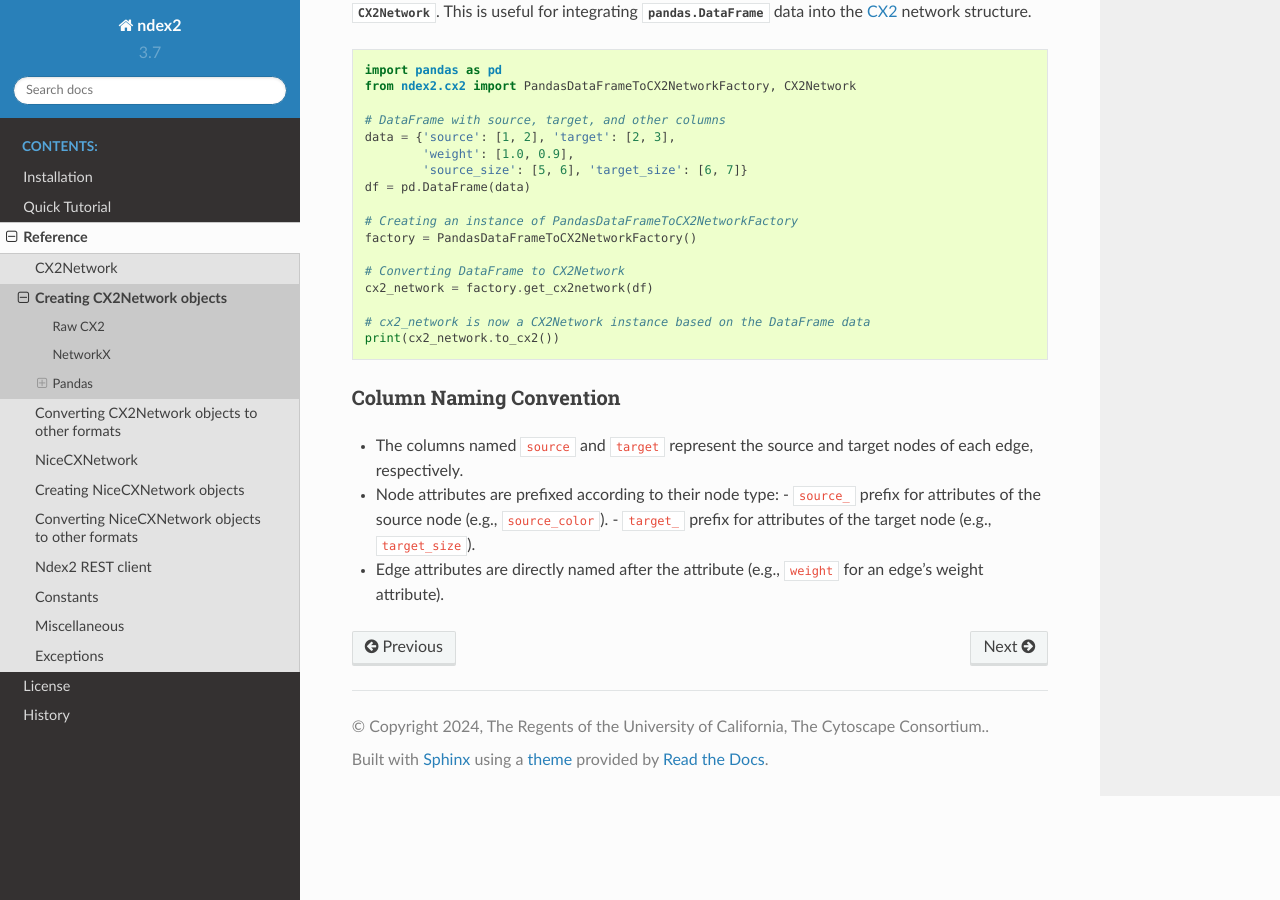
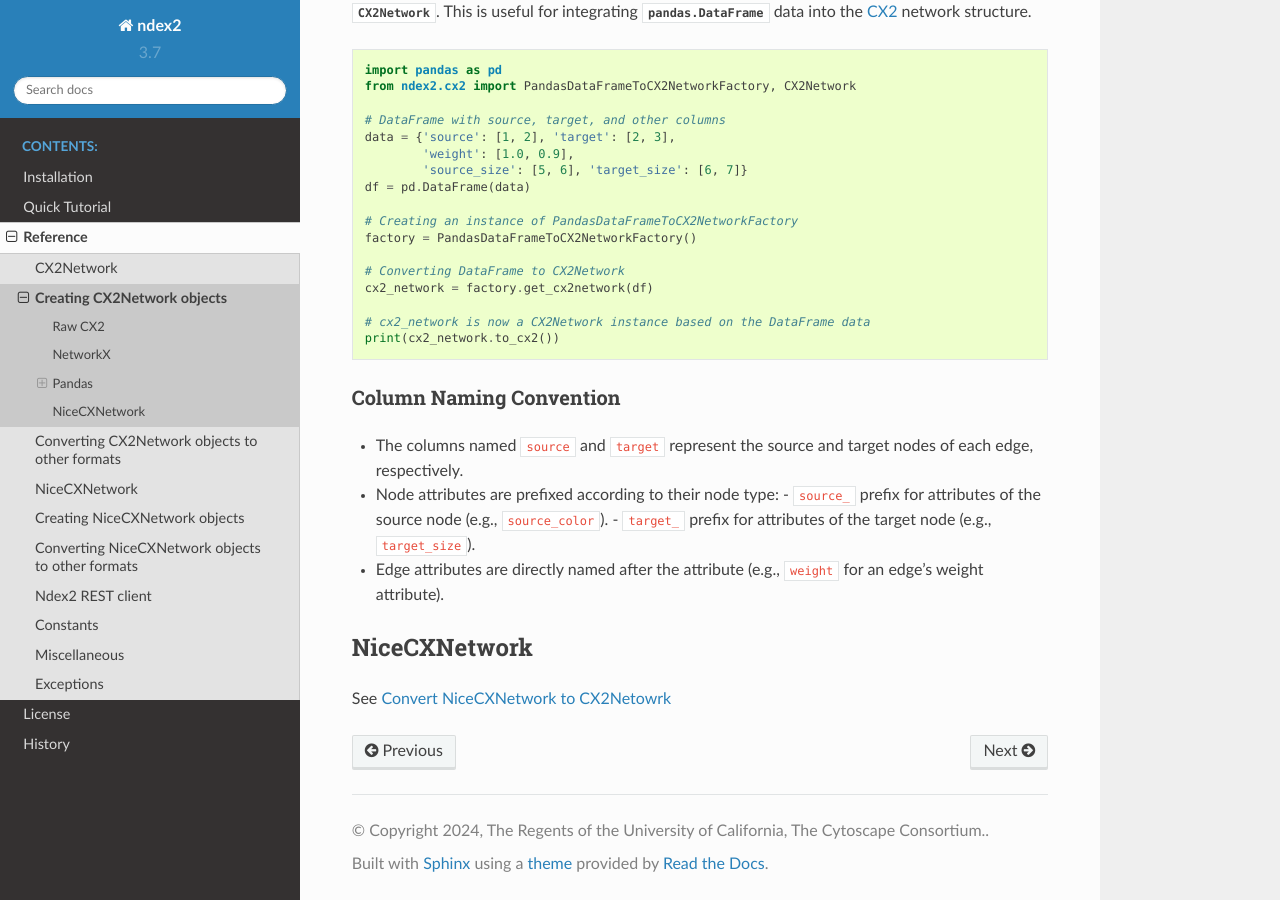
Before and after one commit to ndexbio/ndex2-client, a Sphinx documentation site: the page built from docs/createcx2.rst, in a window 1280 px wide and 900 px high, scrolled down 1145 px. Built offline with Sphinx 7.4.7 and the Read the Docs theme 2.0.0, drawn with Linux system fonts in a browser that asks for light colours.

Commit message:
Add hyperlink to nicecx to cx2 convertion in createcx2

```diff
--- a/docs/convertnicecx.rst
+++ b/docs/convertnicecx.rst
@@ -32,7 +32,7 @@ This networkx converter is still callable, but has been deprecated
 For conversion to `Pandas`_ see
 :py:func:`~ndex2.nice_cx_network.NiceCXNetwork.to_pandas_dataframe`
 
-
+.. _cx2net:
 CX2Network
 ------------
 
--- a/docs/createcx2.rst
+++ b/docs/createcx2.rst
@@ -95,6 +95,10 @@ Column Naming Convention
   - ``target_`` prefix for attributes of the target node (e.g., ``target_size``).
 - Edge attributes are directly named after the attribute (e.g., ``weight`` for an edge's weight attribute).
 
+NiceCXNetwork
+--------------
+See `Convert NiceCXNetwork to CX2Netowrk <convertnicecx.html#cx2net>`_
+
 .. _CX2 data: https://cytoscape.org/cx/cx2/specification/cytoscape-exchange-format-specification-(version-2)
 .. _CX2: https://cytoscape.org/cx/cx2/specification/cytoscape-exchange-format-specification-(version-2)
 .. _NetworkX: https://networkx.org
```
